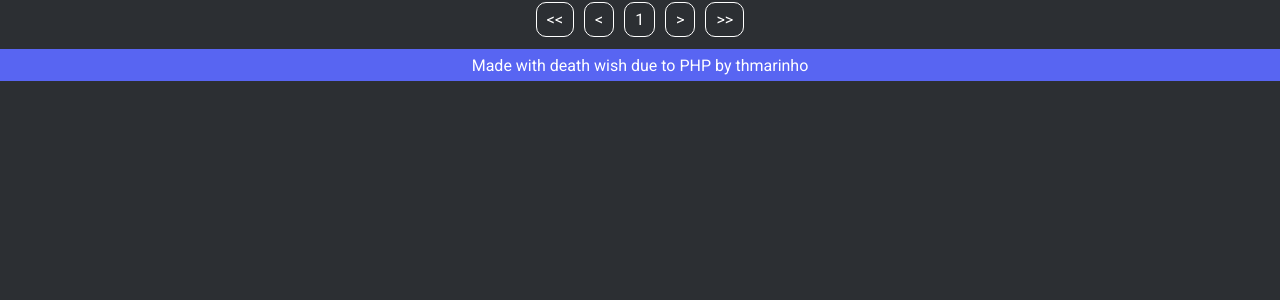
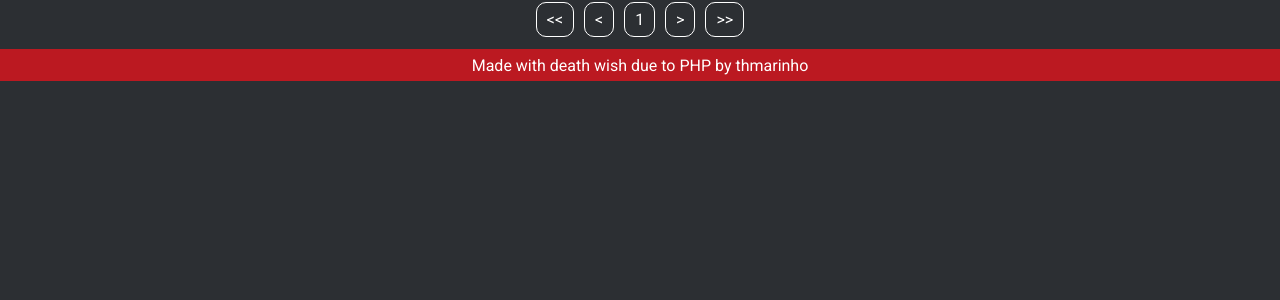
Before and after one commit to thmarinho/TFLIX, a PHP site: page /?page=1 in a window 1280 px wide. Shown: the top 300 px of the page. Run offline with PHP 8.4, Linux system fonts and the light colour scheme; data that the repository does not hold is empty.

Commit message:
[fix] change application name

```diff
--- a/index.php
+++ b/index.php
@@ -10,9 +10,9 @@
 <!DOCTYPE html>
 <html lang="en">
   <head>
-	  <title>Learning PHP</title>
+	  <title>TFLIX</title>
     <link rel="stylesheet" type="text/css" href="styles.css"/>
-    <link rel="icon" href="/favicon.ico" />
+    <link rel="icon" href="/assets/favicon.ico" />
     <link href='http://fonts.googleapis.com/css?family=Roboto' rel='stylesheet' type='text/css'>
   </head>
   <body>
--- a/movie.php
+++ b/movie.php
@@ -5,9 +5,9 @@
 <!DOCTYPE html>
 <html lang="en">
   <head>
-	  <title>Learning PHP</title>
+	  <title>TFLIX</title>
     <link rel="stylesheet" type="text/css" href="styles.css"/>
-    <link rel="icon" href="/favicon.ico" />
+    <link rel="icon" href="/assets/favicon.ico" />
     <link href='http://fonts.googleapis.com/css?family=Roboto' rel='stylesheet' type='text/css'>
   </head>
 	<body>
--- a/styles.css
+++ b/styles.css
@@ -25,7 +25,7 @@ footer {
   justify-content: space-around;
   align-items: center;
 	text-align: center;
-	background-color: #5865F2;
+	background-color: #bb1921;
 }
 
 .flex-page {
```
Also changed, not shown: README.md, assets/favicon.ico (added), assets/logo.png (added), favicon.ico (deleted).
